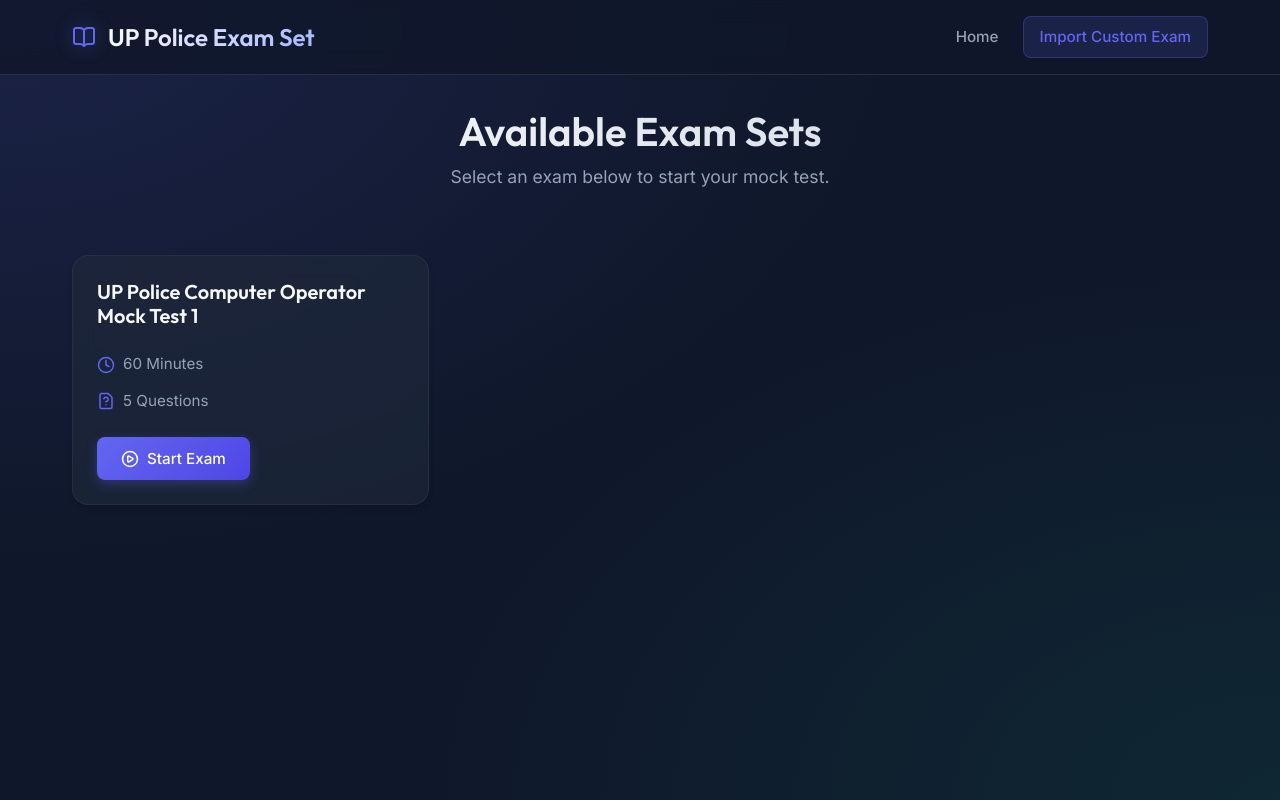
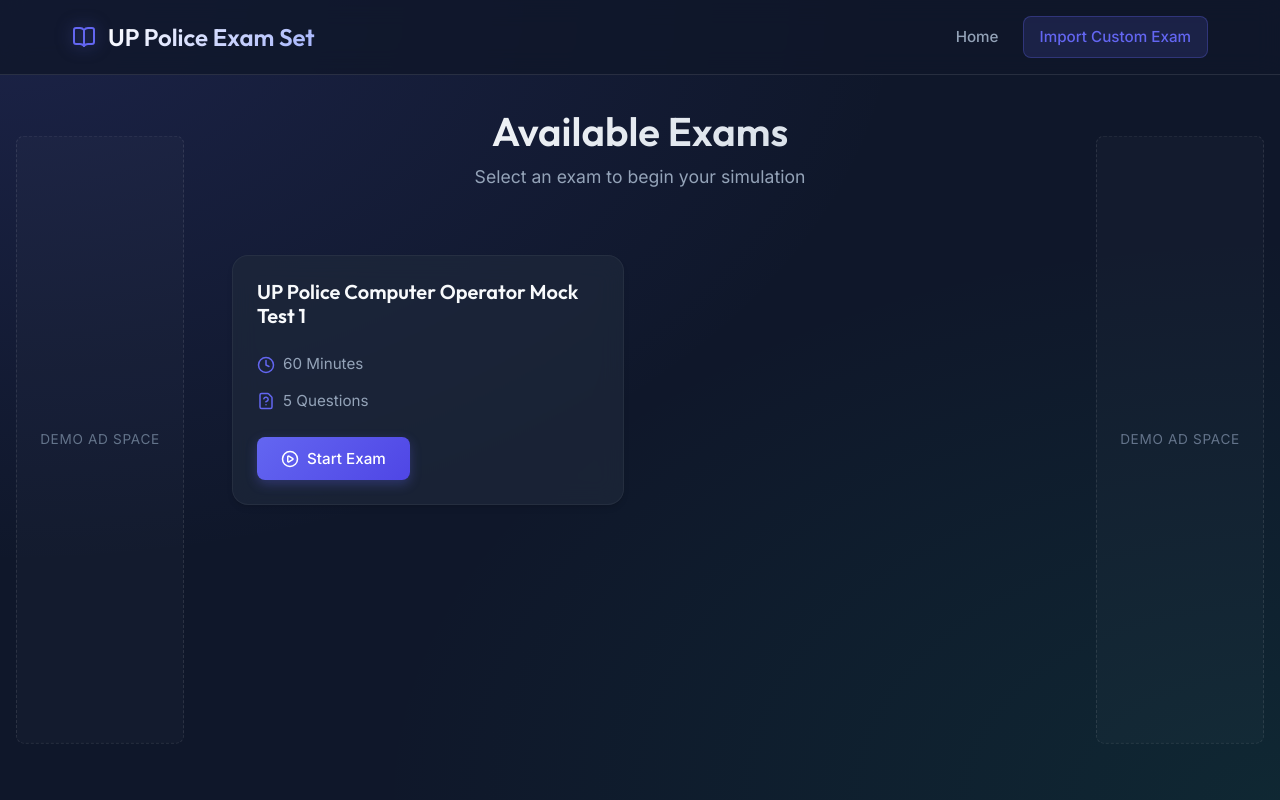
Before and after one commit to AnonymousSudh/up-police-computer-exam-set, a React (Vite) app: page / in a window 1280 px wide. Built offline with nearby package versions, Linux system fonts and the light colour scheme.

Commit message:
feat: integrate Google AdSense advertisements with a new AdBanner component

```diff
--- a/index.html
+++ b/index.html
@@ -2,9 +2,12 @@
 <html lang="en">
   <head>
     <meta charset="UTF-8" />
-    <link rel="icon" type="image/svg+xml" href="/favicon.svg" />
+    <link rel="icon" type="image/svg+xml" href="/vite.svg" />
     <meta name="viewport" content="width=device-width, initial-scale=1.0" />
-    <title>up-police-computer-exam-set</title>
+    <title>UP Police Computer Operator Exam Setup</title>
+
+    <!-- Google AdSense Script -->
+    <script async src="https://pagead2.googlesyndication.com/pagead/js/adsbygoogle.js?client=ca-pub-XXXXXXXXXXXXXXXX" crossorigin="anonymous"></script>
   </head>
   <body>
     <div id="root"></div>
--- a/src/App.css
+++ b/src/App.css
@@ -330,7 +330,7 @@
   gap: 0.75rem;
   margin-bottom: 2rem;
   overflow-y: auto;
-  padding-right: 0.5rem;
+  padding: 0.4rem 0.5rem; /* Add padding to prevent clipping of scaled active button */
   flex: 1;
   min-height: 0;
 }
--- a/src/App.jsx
+++ b/src/App.jsx
@@ -8,6 +8,7 @@ import ExamSimulator from './pages/ExamSimulator';
 import Result from './pages/Result';
 import './App.css';
 import './index.css';
+import { AdBanner } from './components/AdBanner';
 
 function App() {
   return (
@@ -15,6 +16,11 @@ function App() {
       <Router>
         <div className="app-container">
           <Header />
+          <div className="layout-with-ads">
+            <div className="side-ad left-ad">
+              <AdBanner dataAdSlot="LEFT_SIDE_AD" className="vertical-ad" style={{ height: '100%', minHeight: '600px' }} />
+            </div>
+
             <main className="main-content">
               <Routes>
                 <Route path="/" element={<Home />} />
@@ -23,6 +29,11 @@ function App() {
                 <Route path="/result" element={<Result />} />
               </Routes>
             </main>
+
+            <div className="side-ad right-ad">
+              <AdBanner dataAdSlot="RIGHT_SIDE_AD" className="vertical-ad" style={{ height: '100%', minHeight: '600px' }} />
+            </div>
+          </div>
         </div>
       </Router>
     </ExamProvider>
--- /dev/null
+++ b/src/components/AdBanner.jsx
@@ -0,0 +1,49 @@
+import React, { useEffect } from 'react';
+
+export const AdBanner = ({ dataAdSlot, style, className }) => {
+  useEffect(() => {
+    try {
+      // Push empty object to initialize the ad on mount
+      if (window && typeof window !== 'undefined') {
+        (window.adsbygoogle = window.adsbygoogle || []).push({});
+      }
+    } catch (e) {
+      console.error('AdSense initialization error:', e);
+    }
+  }, []);
+
+  return (
+    <div
+      className={`ad-container ${className || ''}`}
+      style={{
+        textAlign: 'center',
+        margin: '1.5rem 0',
+        minHeight: '90px', // Prevent layout shift before ad loads
+        display: 'flex',
+        justifyContent: 'center',
+        alignItems: 'center',
+        background: 'rgba(255, 255, 255, 0.02)', // subtle placeholder background
+        borderRadius: '8px',
+        border: '1px dashed rgba(255, 255, 255, 0.1)',
+        position: 'relative',
+        ...style
+      }}
+    >
+      <span style={{ position: 'absolute', color: 'var(--text-muted)', fontSize: '0.85rem', letterSpacing: '0.05em', textTransform: 'uppercase' }}>
+        Demo Ad Space
+      </span>
+      {/*
+        This is a visual placeholder for dev. In production with a valid AdSense
+        publisher ID, Google's script will inject the actual ad inside this <ins> tag.
+      */}
+      <ins
+        className="adsbygoogle"
+        style={{ display: 'block', width: '100%' }}
+        data-ad-client="ca-pub-XXXXXXXXXXXXXXXX" // REPLACE WITH YOUR ADSENSE PUBLISHER ID
+        data-ad-slot={dataAdSlot || "XXXXXXXXXX"}  // REPLACE WITH YOUR AD SLOT ID
+        data-ad-format="auto"
+        data-full-width-responsive="true"
+      ></ins>
+    </div>
+  );
+};
--- a/src/index.css
+++ b/src/index.css
@@ -259,3 +259,33 @@ button:disabled {
 ::-webkit-scrollbar-thumb:hover {
   background: var(--text-muted);
 }
+
+/* Layout with Ads */
+.layout-with-ads {
+  display: flex;
+  flex: 1;
+  width: 100%;
+}
+
+.side-ad {
+  display: none; /* Hide on small and medium screens */
+}
+
+/* Only show side ads on laptops and desktops (1280px and above).
+   The center content will gracefully shrink to fit. */
+@media (min-width: 1280px) {
+  .side-ad {
+    display: flex;
+    flex-direction: column;
+    width: 200px;
+    flex-shrink: 0;
+    padding: 2rem 1rem;
+    position: sticky;
+    top: 80px; /* Accounts for header height */
+    height: calc(100vh - 80px);
+  }
+
+  .hide-on-large {
+    display: none !important;
+  }
+}
--- a/src/pages/Home.jsx
+++ b/src/pages/Home.jsx
@@ -2,6 +2,7 @@ import React from 'react';
 import { useNavigate } from 'react-router-dom';
 import { useExam } from '../context/ExamContext';
 import { PlayCircle, Clock, FileQuestion } from 'lucide-react';
+import { AdBanner } from '../components/AdBanner';
 
 const Home = () => {
   const { exams } = useExam();
@@ -10,9 +11,11 @@ const Home = () => {
   return (
     <div className="home-container">
       <div className="home-header">
-        <h2>Available Exam Sets</h2>
-        <p>Select an exam below to start your mock test.</p>
+        <h2>Available Exams</h2>
+        <p>Select an exam to begin your simulation</p>
       </div>
+
+      <AdBanner dataAdSlot="HOME_PAGE_TOP_SLOT" className="hide-on-large" />
 
       <div className="exams-grid">
         {exams.map((exam) => (
--- a/src/pages/Result.jsx
+++ b/src/pages/Result.jsx
@@ -2,6 +2,7 @@ import React, { useState } from 'react';
 import { useNavigate } from 'react-router-dom';
 import { useExam } from '../context/ExamContext';
 import { Award, CheckCircle, XCircle, AlertCircle, Filter } from 'lucide-react';
+import { AdBanner } from '../components/AdBanner';
 
 const Result = () => {
   const { currentExamResult } = useExam();
@@ -79,6 +80,8 @@ const Result = () => {
             </div>
           </div>
         </div>
+
+        <AdBanner dataAdSlot="RESULT_PAGE_MID_SLOT" className="hide-on-large" />
 
         {exam && (
           <div className="detailed-review">
```
Lines whose indentation alone changed are shown as unchanged.
